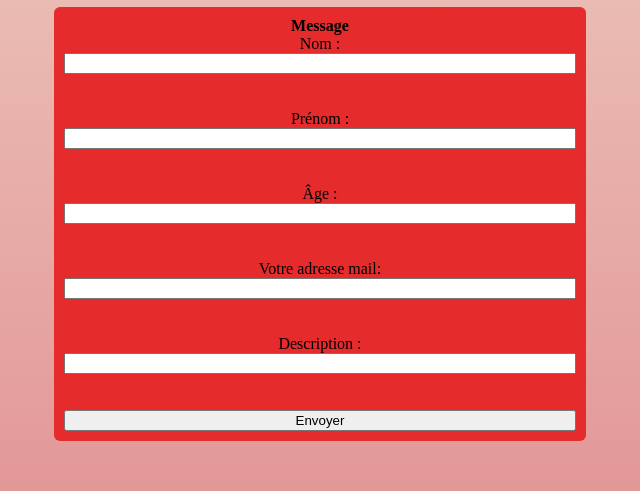
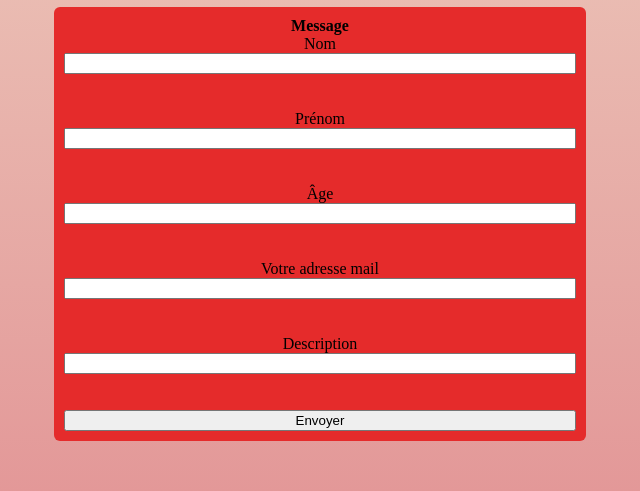
Before and after one commit to jennyba-huey/porte-folio, a plain HTML site: page index.html in a window 1280 px wide. Shown: the part 806-1297 px from the top of the page, 320-960 px from the left. Drawn offline with Linux system fonts and the light colour scheme; files whose address does not match are found by name.

Commit message:
modif formulaire pour validator

```diff
--- a/index.html
+++ b/index.html
@@ -108,19 +108,19 @@
         <form>
             <h4>Message</h4>
 
-            <label for="idfnom">Nom :</label>
+            Nom
             <input type="text" class="name" id="idfnom" required><br><br>
 
-            <label for="idfprenom">Prénom :</label>
+            Prénom
             <input type="text" class="prenom" id="idfprenom" required><br><br>
 
-            <label for="idfage">Âge :</label>
+            Âge
             <input type="number" class="age" id="idfage" required><br><br>
 
-            <label for="idfadresse">Votre adresse mail:</label>
+            Votre adresse mail
             <input type="text" id="idfadresse" class="mail" required><br><br>
 
-            <label for="idfdesccription">Description :</label>
+            Description
             <input type="text" class="description" id="idfdescription" required><br><br>
 
             <button type="submit">Envoyer</button>
```
